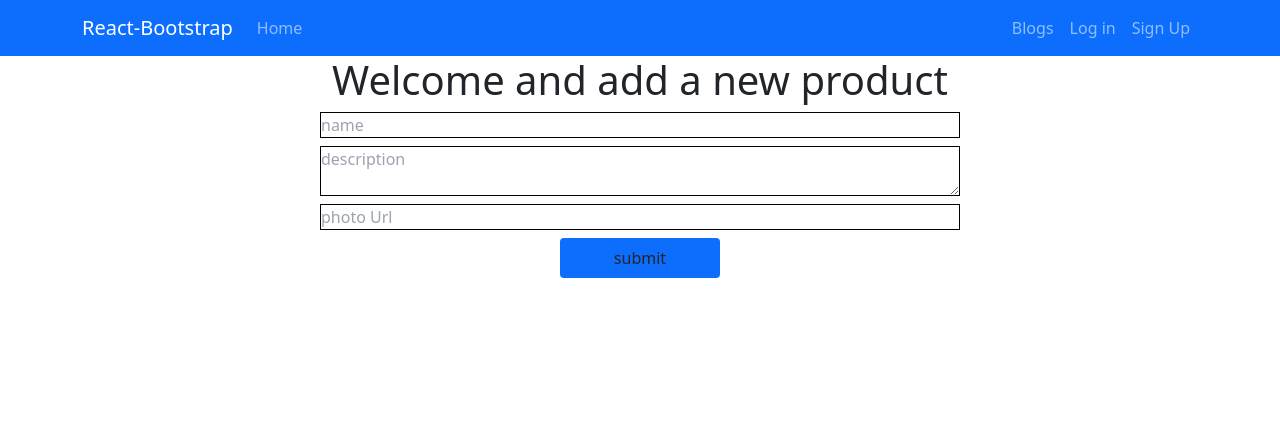
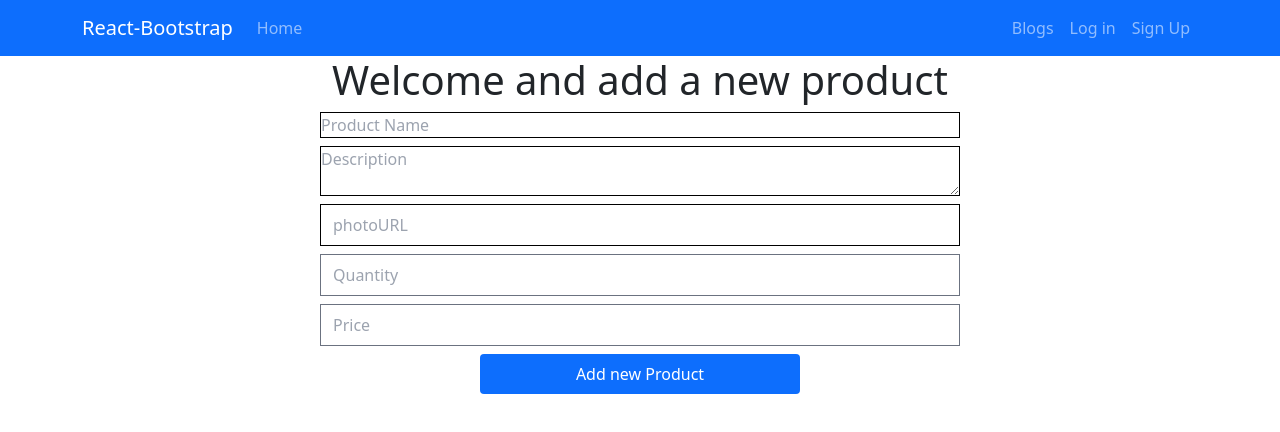
Before and after one commit to atiqurrahman96/warehouse-management-client-side-assignment, a React (Create React App) app: page /addNewItem in a window 1280 px wide. Shown: the top 432 px of the page. Built offline with nearby package versions, Linux system fonts and the light colour scheme; no server answers.

Commit message:
manage inventories and deleted opton added

```diff
--- a/src/Pages/AddNewItems/AddNewItems.js
+++ b/src/Pages/AddNewItems/AddNewItems.js
@@ -1,25 +1,35 @@
 import React from 'react';
 import { useForm } from "react-hook-form";
-
-
 const AddNewItems = () => {
     const { register, handleSubmit } = useForm();
-    const onSubmit = data => console.log(data);
+    const onSubmit = data => {
+        console.log(data)
 
+        const url = `http://localhost:5000/products`
+        fetch(url, {
+            method: "POST",
+            headers: {
+                'Content-Type': 'application/json',
+            },
+            body: JSON.stringify(data),
+        })
+            .then(response => response.json())
+            .then(result => {
+                console.log(result);
+            })
+    };
     return (
         <div className='w-50 mx-auto'>
             <h1>Welcome and add a new product</h1>
-            <form>
-                <form className='d-flex flex-column' onSubmit={handleSubmit(onSubmit)}>
-                    <input style={{ border: '1px solid black' }} className='mb-2' placeholder='name' {...register("firstName", { required: true, maxLength: 20 })} />
-                    <textarea style={{ border: '1px solid black' }} className='mb-2' placeholder='description' {...register("description")} />
-                    <input style={{ border: '1px solid black' }} className='mb-2' placeholder='photo Url' {...register("photo")} />
+            <form className='d-flex flex-column ' onSubmit={handleSubmit(onSubmit)}>
+                <input style={{ border: "1px solid black" }} className='mb-2' placeholder='Product Name' {...register("firstName", { required: true, maxLength: 20 })} />
 
-                    <input className='bg-primary w-25 mx-auto p-2 rounded' type="submit" value="submit" />
-                </form>
+                <textarea style={{ border: "1px solid black" }} className='mb-2' placeholder='Description'  {...register("description")} />
+                <input style={{ border: "1px solid black" }} className='mb-2' type="text" placeholder='photoURL'  {...register("image")} />
+                <input className='mb-2' placeholder='Quantity' type="number" {...register("quantity")} />
+                <input className='mb-2' placeholder='Price' type="number" {...register("price")} />
+                <input className='bg-primary w-50 mx-auto p-2 rounded text-white' type="submit" value="Add new Product" />
             </form>
-
-
         </div>
     );
 };
--- a/src/Pages/ManageInventories/ManageInventories.js
+++ b/src/Pages/ManageInventories/ManageInventories.js
@@ -1,7 +1,7 @@
 import React, { useEffect, useState } from 'react';
 import { Button } from 'react-bootstrap';
 import { useNavigate } from 'react-router-dom';
-import ManageInventory from '../ManageInventory/ManageInventory';
+
 
 const ManageInventories = () => {
     const navigate = useNavigate();
@@ -14,18 +14,46 @@ const ManageInventories = () => {
             .then(res => res.json())
             .then(data => setInventories(data))
     }, [])
+    const deleteItem = id => {
+        const proceed = window.confirm('Are You permit to Delete')
+        if (proceed) {
+            const url = `http://localhost:5000/products/${id}`
+            fetch(url, {
+                method: 'DELETE'
+            })
+                .then(res => res.json())
+                .then(data => {
+                    console.log('successfully', data);
+                    const restProducts = inventories.filter(inventory => inventory._id !== id);
+                    setInventories(restProducts)
+                })
+        }
+    }
     return (
         <div>
             <h1>Manage inventories: {inventories.length}</h1>
             <div className='manage-inventories-items-container'>
                 {
-                    inventories.map(inventory => <ManageInventory
-                        inventory={inventory}
-                    ></ManageInventory>)
+                    inventories.map(inventory => <div key={inventory._id}>
+                        <div className='manage-inventory-container'>
+                            <div className='manage-inventory-img-container'>
+                                <img src={inventory.image} alt="" />
+                            </div>
+                            <div className='manage-inventory-detail-container'>
+                                <h3>Product:{inventory.name}</h3>
+                                <h4>Supplier:{inventory.supplier}</h4>
+                                <p>price:${inventory.price}</p>
+                                <p>Quantity:{inventory.quantity}</p>
+                                <p>Description:{inventory.description}</p>
+
+                            </div>
+                            <Button onClick={() => deleteItem(inventory._id)}>Delete</Button>
+                        </div>
+                    </div>)
                 }
 
             </div>
-            <Button onClick={addNewItem}>Add New Product</Button>
+            <Button className='mb-2' onClick={addNewItem}>Add New Product</Button>
         </div>
     );
 };
--- a/src/Pages/ManageInventory/ManageInventory.js
+++ /dev/null
@@ -1,23 +0,0 @@
-import React from 'react';
-import { Button } from 'react-bootstrap';
-
-const ManageInventory = ({ inventory }) => {
-    const { id, image, name, quantity, supplier, price, description } = inventory;
-    return (
-        <div className='manage-inventory-container'>
-            <div className='manage-inventory-img-container'>
-                <img src={image} alt="" />
-            </div>
-            <div className='manage-inventory-detail-container'>
-                <h3>Product:{name}</h3>
-                <h4>Supplier:{supplier}</h4>
-                <p>price:${price}</p>
-                <p>Quantity:{quantity}</p>
-                <p>Description:{description}</p>
-            </div>
-            <Button>Delete</Button>
-        </div>
-    );
-};
-
-export default ManageInventory;
```
